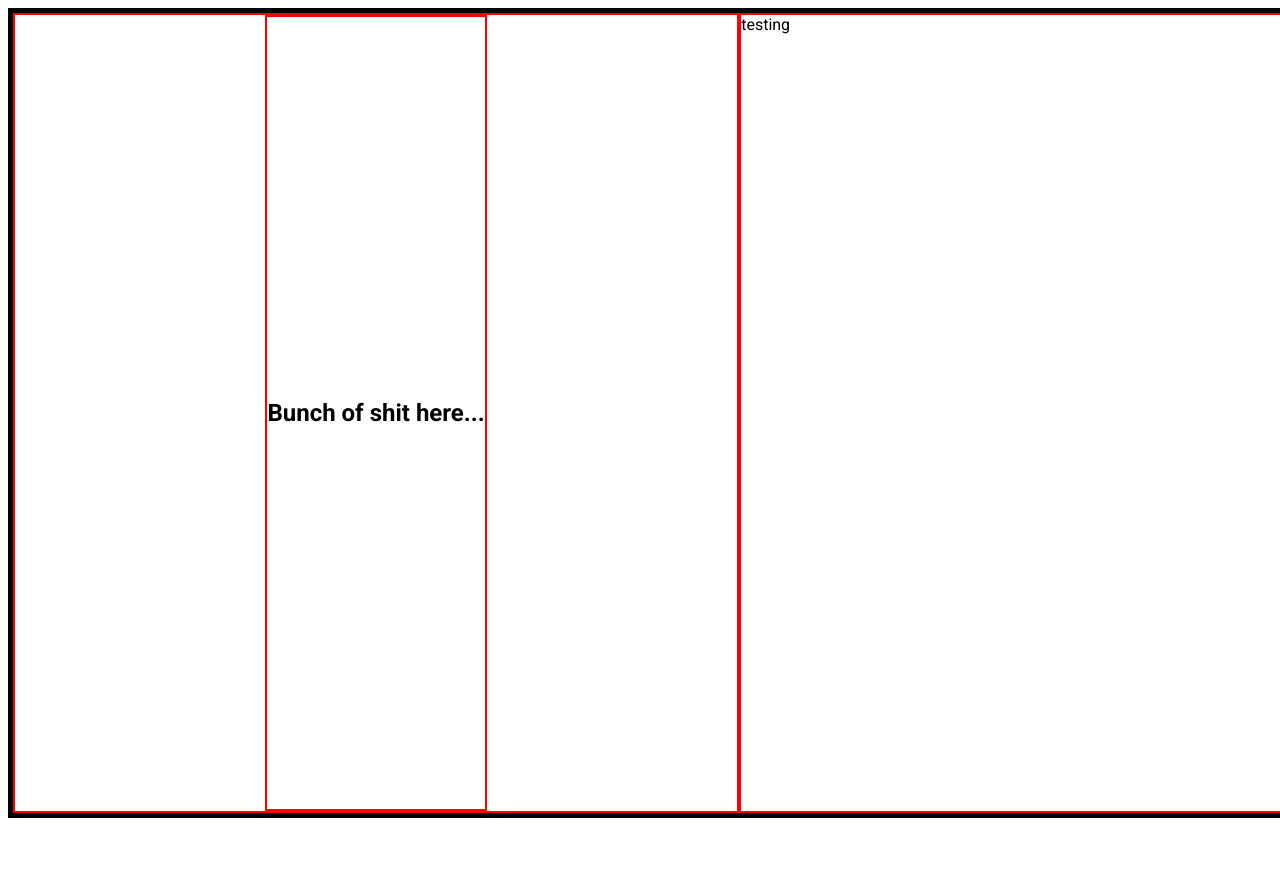
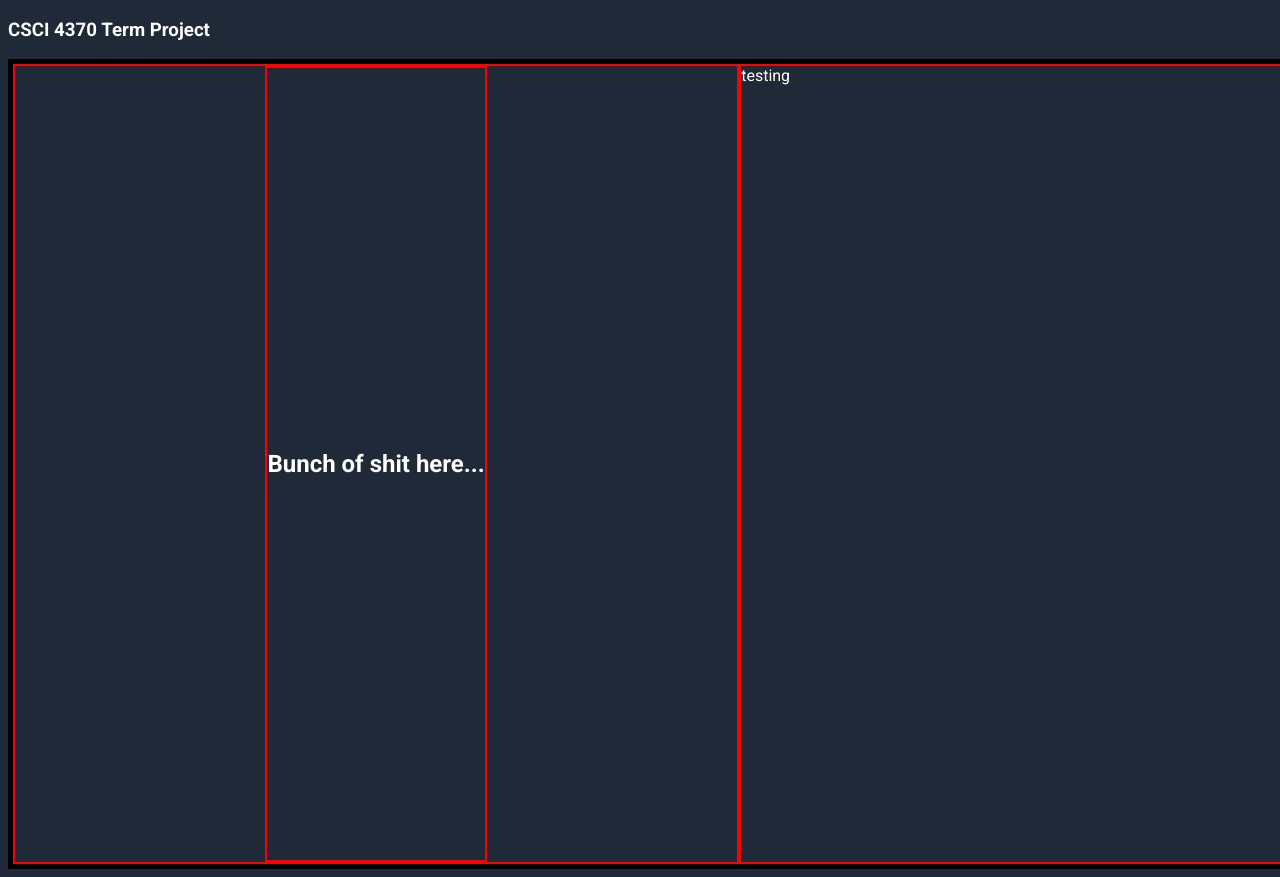
Before and after one commit to sam8beard/DBSM_Term_Project, a Flask app: template templates/index.html in a window 1280 px wide. Before the commit the page ends 818 px from the top, so only its background shows below. Run offline with Flask 3, Linux system fonts and the light colour scheme; the template is opened without the code that fills it: most values are stand-ins (such as "Sample title", 1, 10 or a date in 2020).

Commit message:
working on styling

```diff
--- a/static/index.css
+++ b/static/index.css
@@ -5,8 +5,26 @@
     color: blue;
 
 }
+body {
+    background-color: #1F2937;
+}
 
+.my-header {
+    color: white;
+
+}
+/* .my-header {
+    color: white;
+    background-color: #1F2937;
+    display: flex;
+    justify-content: space-between;
+    align-items: center;
+    padding-left: 50px;
+    padding-right: 50px;
+} */
 .parent-container {
+    color: white;
+    background-color: #1F2937;
     border: 5px solid black;
     display: flex;
     /* flex-direction: column; */
@@ -17,6 +35,8 @@
 
 .parent-container div {
     flex: 1 1 auto;
+    /* The border color is for testing reasons;
+        REMOVE WHEN DONE  */
     border: 2px solid red;
     height: auto;
     width: auto;
--- a/templates/index.html
+++ b/templates/index.html
@@ -13,8 +13,24 @@
 
     <!-- <h1 class="head-one"> Hello {{dataToRender[0]}}, {{dataToRender2}} </h1> -->
 
+    <header class="my-header">
+        <h3> CSCI 4370 Term Project </h3>
+    </header>
+
     <div class="parent-container">
 
+        <!-- <div class="my-header">
+            <div class="section-one">
+                <h2> Header </h2>
+            </div>
+            <div class="section-two">
+                <nav>
+                    <a> Contact </a>
+                    <a> About </a>
+                    <a> Projects </a>
+
+                </nav>
+        </div> -->
         <div class="child-one">
             <div>
                 <h2> Bunch of shit here...</h2>
```
